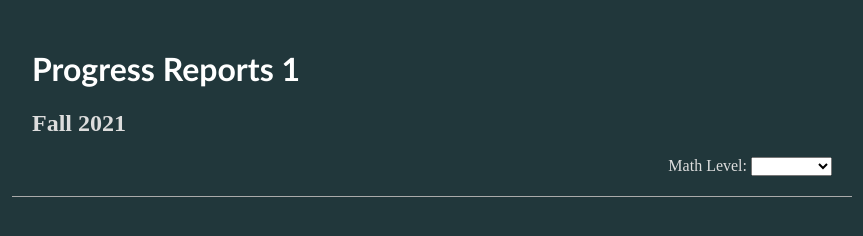
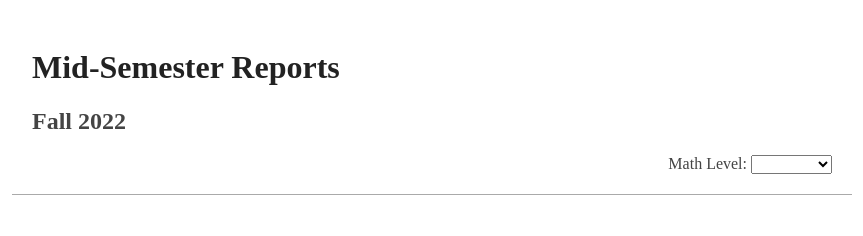
Before and after one commit to pedromarinyo/idyllwildArts, a plain HTML site: page commentGenerator/progressReport1.html in a window 1280 px wide. Shown: the whole page, without its empty margins (208-1071 px from the left). Drawn offline with nearby package versions, Linux system fonts and the light colour scheme.

Commit message:
Update progressReport1.html

```diff
--- a/commentGenerator/progressReport1.html
+++ b/commentGenerator/progressReport1.html
@@ -4,16 +4,16 @@
 
 	<style type="text/css">
 		body {
-			background-color: #21373B;
+			background-color: #fff;
 			text-align: center;
-			color: #ddd;
+			color: #444;
 		}
 		a {
-			color: #fff;
+			color: #333;
 		}
 		h1, h3 {
-			color: #fff;
-			font-family: Futura,Trebuchet MS,Arial,sans-serif;
+			color: #222;
+
 		}
 
 		#instructions {
@@ -273,8 +273,8 @@
 <body onload="init()">
 
 	<div id="instructions">
-		<h1>Progress Reports 1</h1>
-		<h2>Fall 2021</h2>
+		<h1>Mid-Semester Reports</h1>
+		<h2>Fall 2022</h2>
 
 		<div style="text-align: right;">
 			Math Level:
```
